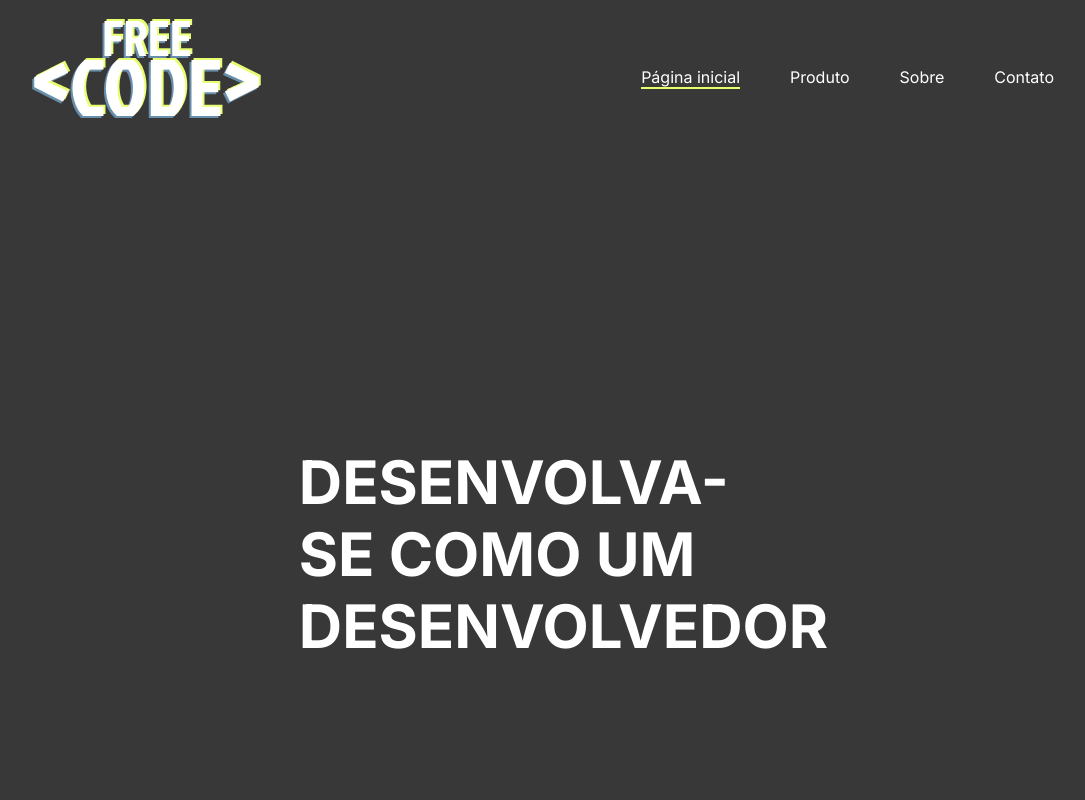
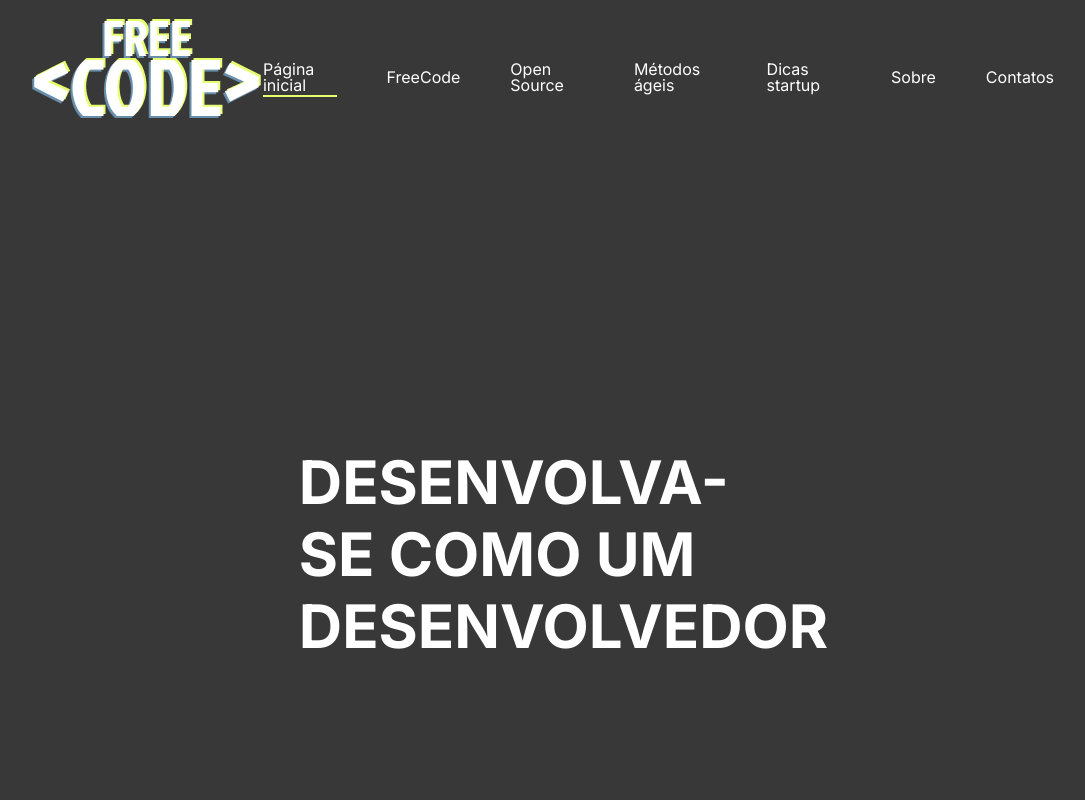
Before and after one commit to gui10l1/free-code, a plain HTML site: page index.html in a window 1280 px wide. Shown: the top 800 px of the page, without its empty margins (98-1183 px from the left). Drawn offline with Linux system fonts and the light colour scheme; some packages are replaced by stand-ins of ours; a script that the page names is missing.

Commit message:
fix: icon and menus

```diff
--- a/index.html
+++ b/index.html
@@ -29,7 +29,22 @@
       </li>
       <li>
         <a href="#two" class="menuLink">
-          Produto
+          FreeCode
+        </a>
+      </li>
+      <li>
+        <a href="#addon-one" class="menuLink">
+          Open Source
+        </a>
+      </li>
+      <li>
+        <a href="#addon-two" class="menuLink">
+          Métodos ágeis
+        </a>
+      </li>
+      <li>
+        <a href="#addon-three" class="menuLink">
+          Dicas startup
         </a>
       </li>
       <li>
@@ -39,7 +54,7 @@
       </li>
       <li>
         <a href="#four" class="menuLink">
-          Contato
+          Contatos
         </a>
       </li>
     </ul>
```
Also changed, not shown: img/MSG.png.
